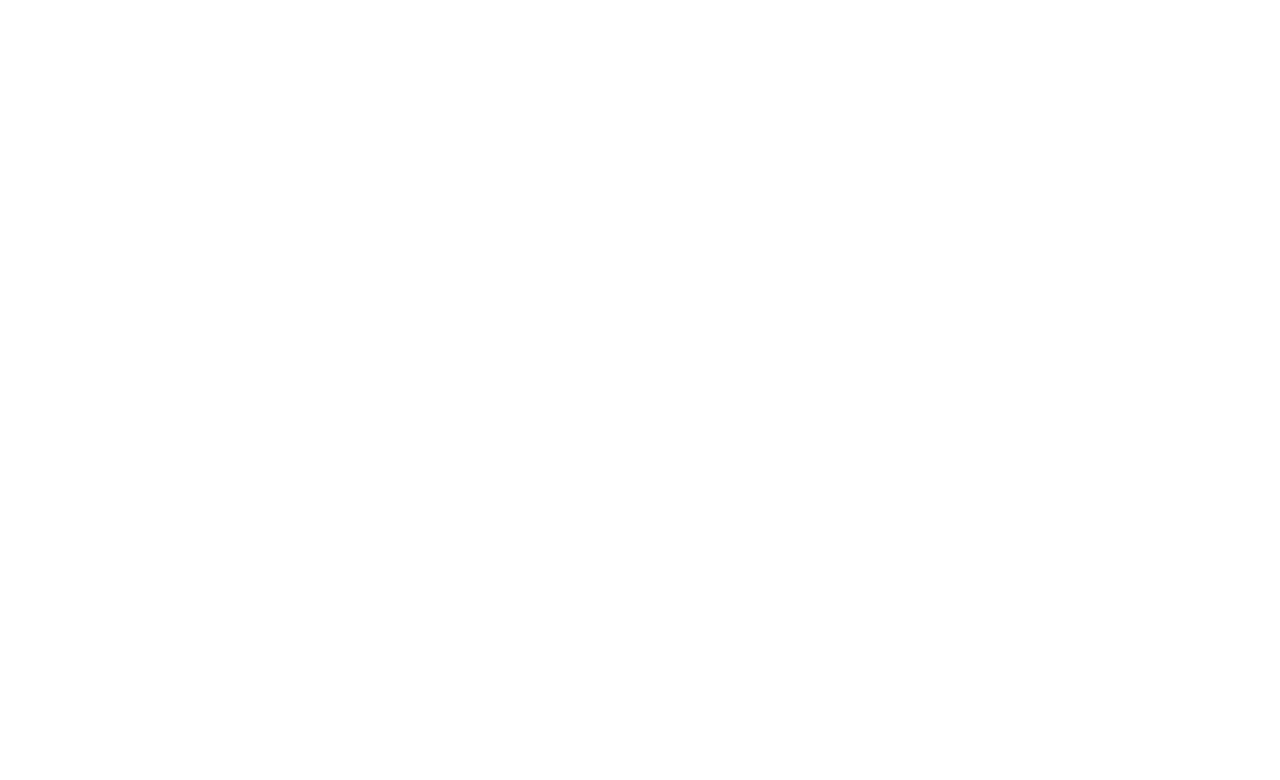
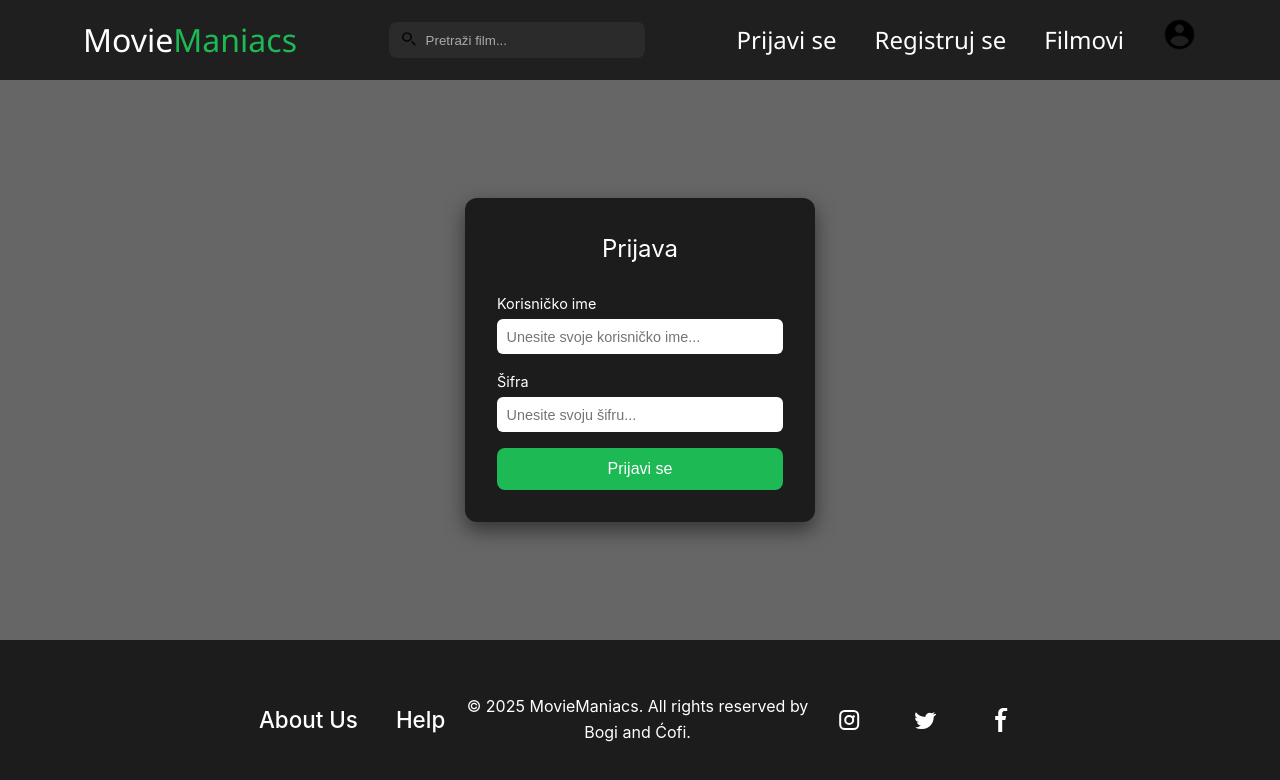
Before and after one commit to Philippos002/iteh-front-domaci, a Vue app: page /log-in in a window 1280 px wide. Shown: the top 780 px of the page. Built offline with nearby package versions, Linux system fonts and the light colour scheme.

Commit message:
log in log out body finished

```diff
--- a/src/components/Header.vue
+++ b/src/components/Header.vue
@@ -22,18 +22,18 @@
 
     <!-- Funkcionalnosti u headeru -->
     <div class="header-right">
-      <button class="pages" @click = "$emit('open-login')">
+      <router-link class="pages" to="log-in">
         Prijavi se
-      </button>
-      <button class="pages" @click = "$emit('open-signup')">
+      </router-link>
+      <router-link class="pages" to="/sign-in">
         Registruj se
-      </button>
-      <button class="pages">
+      </router-link>
+      <router-link class="pages">
         Filmovi
-      </button>
-      <button class="pages" @click="onProfile">
+      </router-link>
+      <router-link class="pages" to="/">
         <img src="../img/profil.png" alt="">
-      </button>
+      </router-link>
     </div>
   </header>
 </template>
--- a/src/components/LogInForm.vue
+++ b/src/components/LogInForm.vue
@@ -1,23 +1,23 @@
 <template>
   <div class="login-overlay" @click="handleOverlayClick">
     <div class="login-container" @click.stop>
-      <h2 class="login-title">Log In</h2>
+      <h2 class="login-title">Prijava</h2>
 
       <form class="login-form">
         <!-- Username -->
         <div class="form-group">
-          <label for="username">Username</label>
-          <input type="text" id="username" placeholder="Enter your username" />
+          <label for="username">Korisničko ime</label>
+          <input type="text" id="username" placeholder="Unesite svoje korisničko ime..." />
         </div>
 
         <!-- Password -->
         <div class="form-group">
-          <label for="password">Password</label>
-          <input type="password" id="password" placeholder="Enter your password" />
+          <label for="password">Šifra</label>
+          <input type="password" id="password" placeholder="Unesite svoju šifru..." />
         </div>
 
         <!-- Button -->
-        <button type="submit" class="login-button">Log In</button>
+        <button type="submit" class="login-button">Prijavi se</button>
       </form>
     </div>
   </div>
@@ -37,11 +37,9 @@ export default {
 <style scoped>
 /* overlay */
 .login-overlay {
-  position: fixed;
-  top: 0;
-  left: 0;
+  position: relative;
   width: 100vw;
-  height: 100vh;
+  height: 70vh;
   background-color: rgba(0, 0, 0, 0.6);
   display: flex;
   justify-content: center;
--- a/src/components/SignUpForm.vue
+++ b/src/components/SignUpForm.vue
@@ -7,19 +7,19 @@
         <!-- Email -->
         <div class="form-group">
           <label for="email">Email</label>
-          <input type="email" id="email" placeholder="Enter your email" />
+          <input type="email" id="email" placeholder="Unesite svoju email adresu..." />
         </div>
 
         <!-- Username -->
         <div class="form-group">
           <label for="username">Korisničko ime</label>
-          <input type="text" id="username" placeholder="Choose a username" />
+          <input type="text" id="username" placeholder="Unesite svoje korisničko ime..." />
         </div>
 
         <!-- Password -->
         <div class="form-group">
           <label for="password">Šifra</label>
-          <input type="password" id="password" placeholder="Enter your password" />
+          <input type="password" id="password" placeholder="Unesite svoju šifru..." />
         </div>
 
         <!-- Checkboxes -->
@@ -53,7 +53,7 @@ export default {
 .signup-overlay {
   position: relative;
   width: 100vw;
-  height: 80vh;
+  height: 70vh;
   background-color: rgba(0, 0, 0, 0.6);
   display: flex;
   justify-content: center;
--- a/src/views/AboutUs.vue
+++ b/src/views/AboutUs.vue
@@ -68,7 +68,7 @@ export default {
 
 .about-us-content {
     display: flex;
-    min-height: 80vh;
+    min-height: 70vh;
     flex-direction: column;
     padding: 5rem 4rem;
 }
--- a/src/views/HomePage.vue
+++ b/src/views/HomePage.vue
@@ -1,13 +1,34 @@
 <template>
+    <div class="home-page-container">
+        <Header></Header>
+        <div class="home-page-content">
 
+        </div>
+        <Footer></Footer>
+    </div>
 </template>
 
 <script>
+import Footer from '@/components/Footer.vue';
+import Header from '@/components/Header.vue';
+
 export default {
-
+    components: {
+        Header, Footer
+    }
 }
 </script>
 
 <style>
+.home-page-container {
+    display: flex;
+    flex-direction: column;
+}
 
+.home-page-content {
+    display: flex;
+    min-height: 70vh;
+    flex-direction: column;
+    padding: 5rem 4rem;
+}
 </style>
--- a/src/views/LogInPage.vue
+++ b/src/views/LogInPage.vue
@@ -1,10 +1,20 @@
 <template>
-
+  <div class="log-in-conainer">
+    <Header></Header>
+    <LogInForm></LogInForm>
+    <Footer></Footer>
+  </div>
 </template>
 
 <script>
+import Footer from '@/components/Footer.vue';
+import Header from '@/components/Header.vue';
+import LogInForm from '@/components/LogInForm.vue';
+
 export default {
-
+    components:{
+        Header, Footer, LogInForm
+    }
 }
 </script>
 
--- a/src/views/SignInPage.vue
+++ b/src/views/SignInPage.vue
@@ -22,7 +22,6 @@ export default {
 .sign-in-container {
     display: flex;
     flex-direction: column;
-
 }
 
 </style>
```
